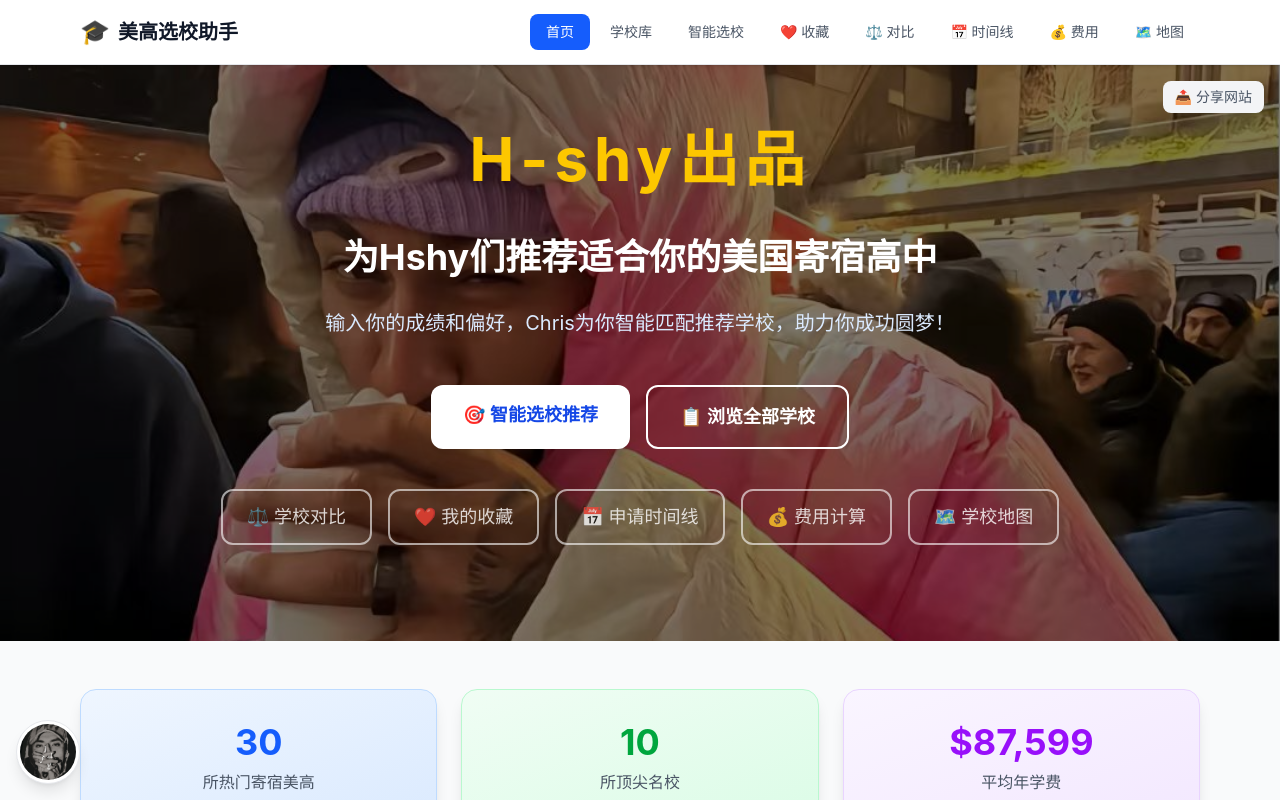
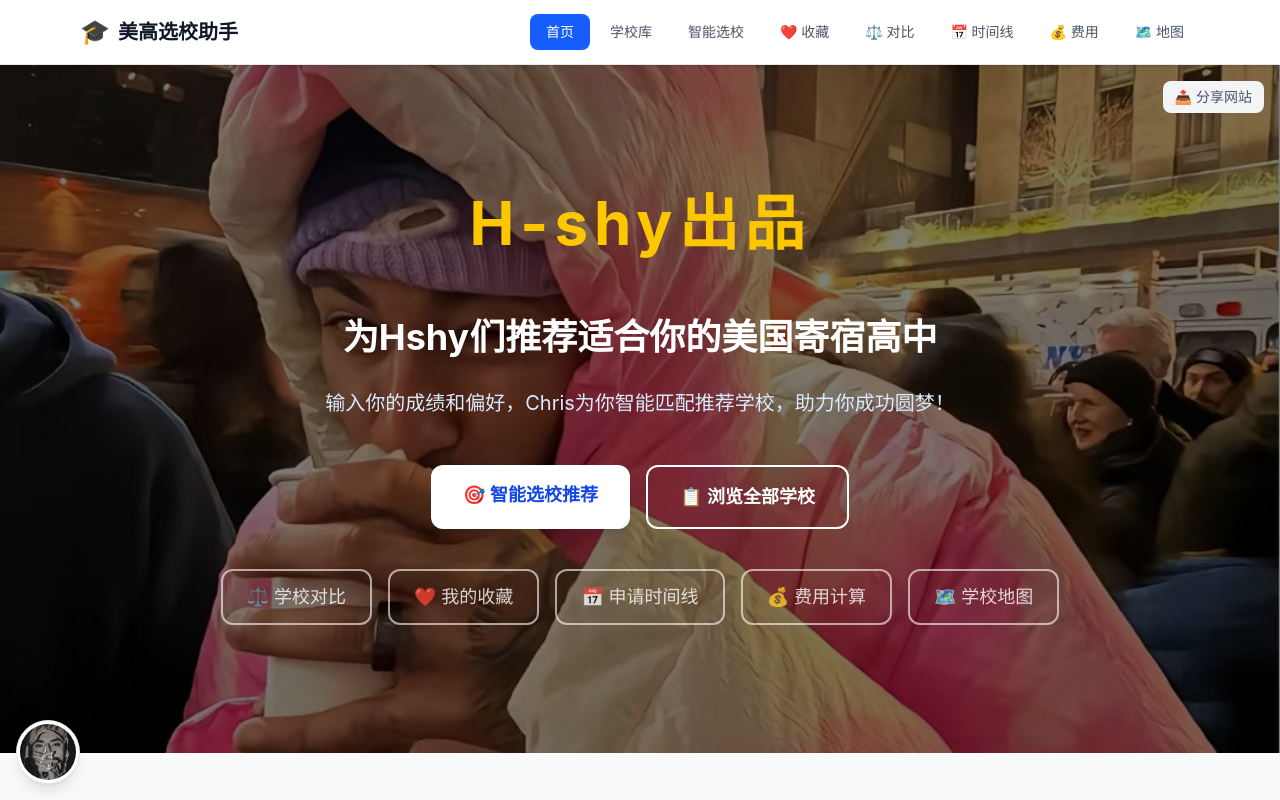
Before and after one commit to Hshyyy/meigao-helper, a React (Vite) app: page / in a window 1280 px wide. Shown: the top 800 px of the page. Built offline with nearby package versions, Linux system fonts and the light colour scheme.

Commit message:
恢复其他内容位置，H-shy出品间距加大

```diff
--- a/src/pages/Home.tsx
+++ b/src/pages/Home.tsx
@@ -34,8 +34,8 @@ export default function Home() {
         <div className="absolute top-4 right-4 z-20">
           <ShareButton url={window.location.origin} label="分享网站" />
         </div>
-        <div className="max-w-6xl mx-auto px-4 pt-16 pb-24 text-center">
-          <p className="text-5xl md:text-6xl text-yellow-400 mb-12 font-bold tracking-widest">H-shy出品</p>
+        <div className="max-w-6xl mx-auto px-4 py-32 text-center">
+          <p className="text-5xl md:text-6xl text-yellow-400 mb-16 font-bold tracking-widest">H-shy出品</p>
           <h1 className="text-3xl md:text-4xl font-bold mb-8">
             为Hshy们推荐适合你的美国寄宿高中
           </h1>
```
